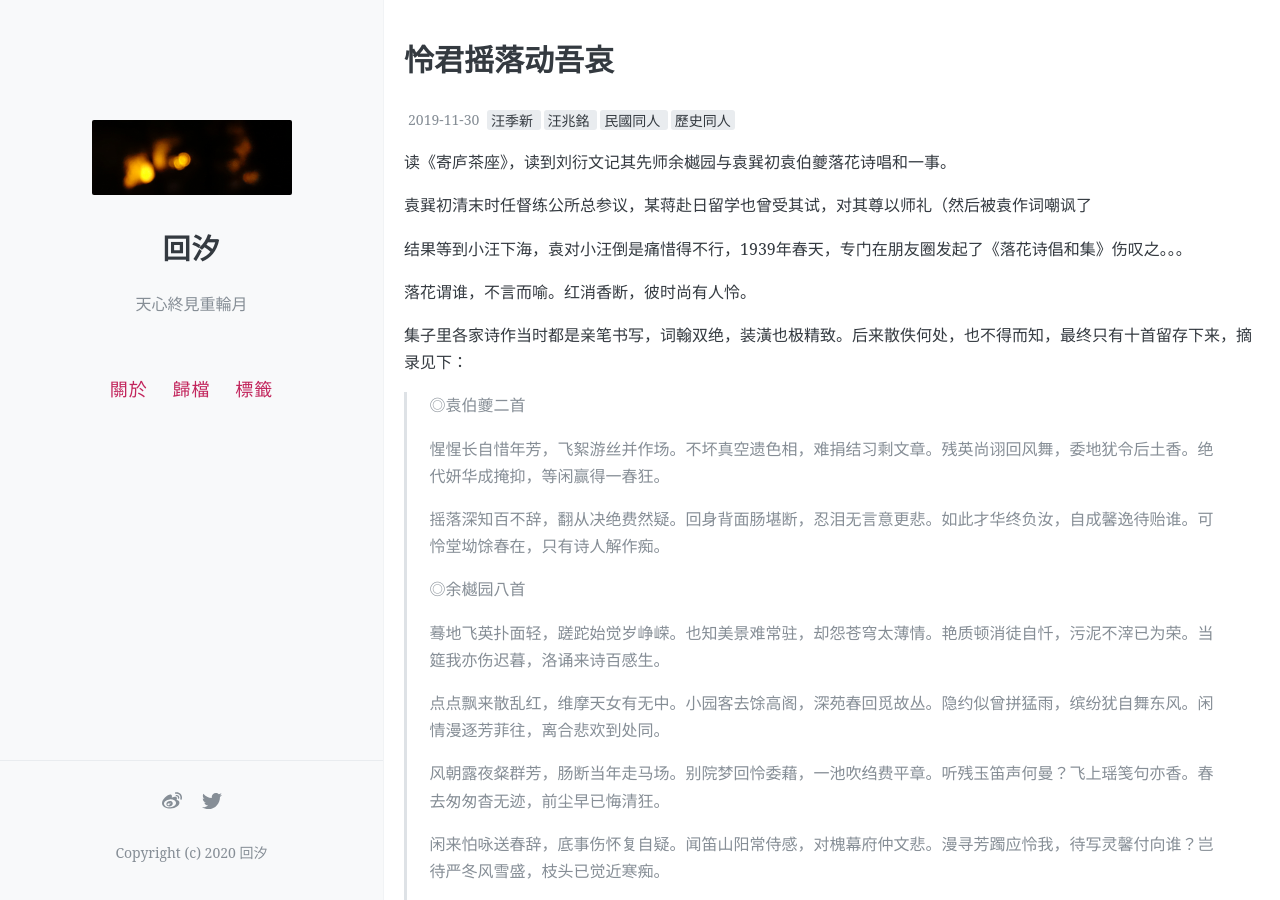
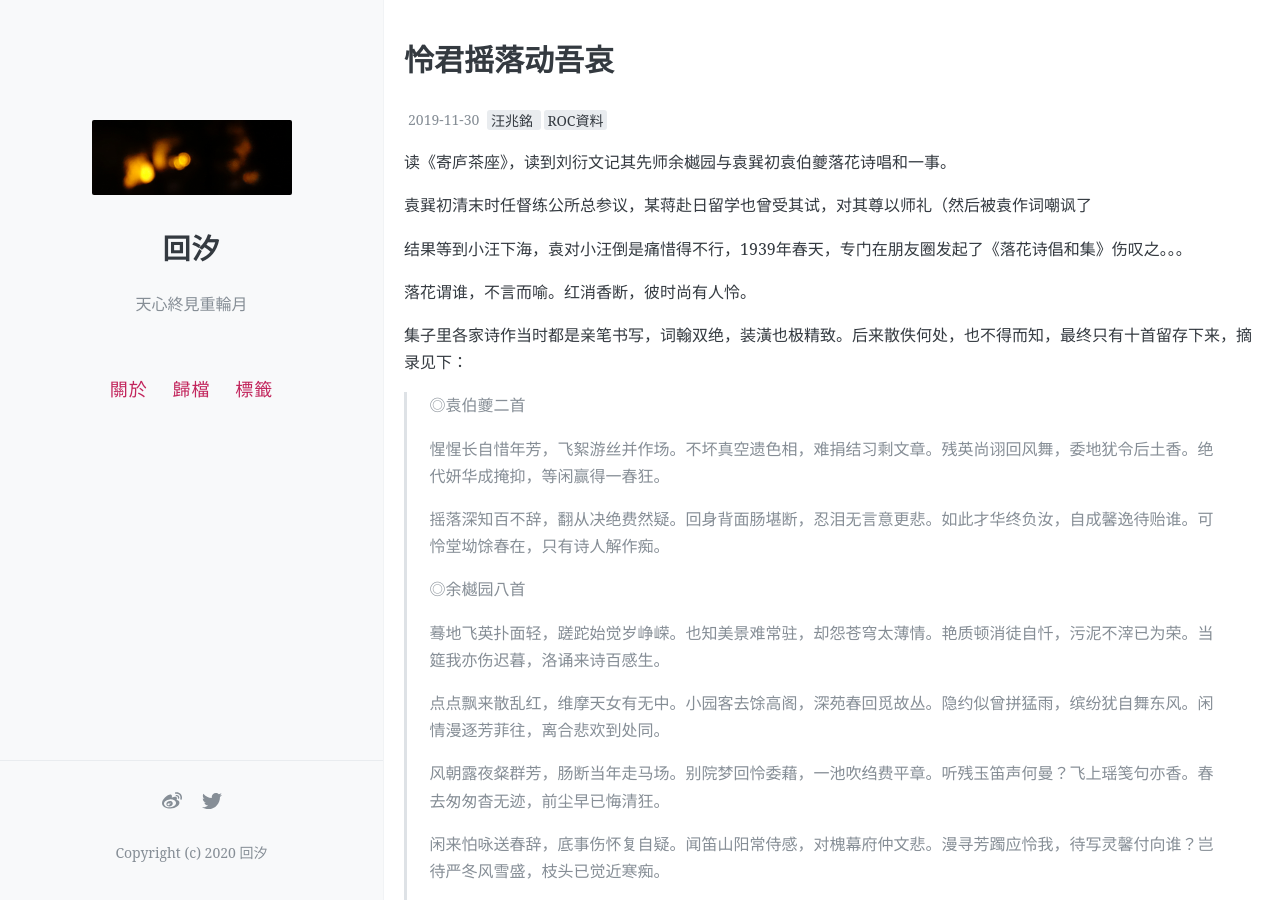
Before and after one commit to kanransya/nami-jetcoaster, a Jekyll site: the page built from _posts/2019-11-30-怜君摇落动吾哀-58.md, in a window 1280 px wide and 900 px high. Built offline with Jekyll 4.4.1, drawn with Linux system fonts in a browser that asks for light colours; comment, search, counter and statistics services are not loaded.

Commit message:
Update 2019-11-30-怜君摇落动吾哀-58.md

```diff
--- a/_posts/2019-11-30-怜君摇落动吾哀-58.md
+++ b/_posts/2019-11-30-怜君摇落动吾哀-58.md
@@ -2,7 +2,7 @@
 layout: post
 title: 怜君摇落动吾哀
 date: 2019-11-30 21:55:05
-tags: [汪季新,汪兆銘,民國同人,歷史同人]
+tags: [汪兆銘,ROC資料]
 
 ---
 读《寄庐茶座》，读到刘衍文记其先师余樾园与袁巽初袁伯夔落花诗唱和一事。
```
